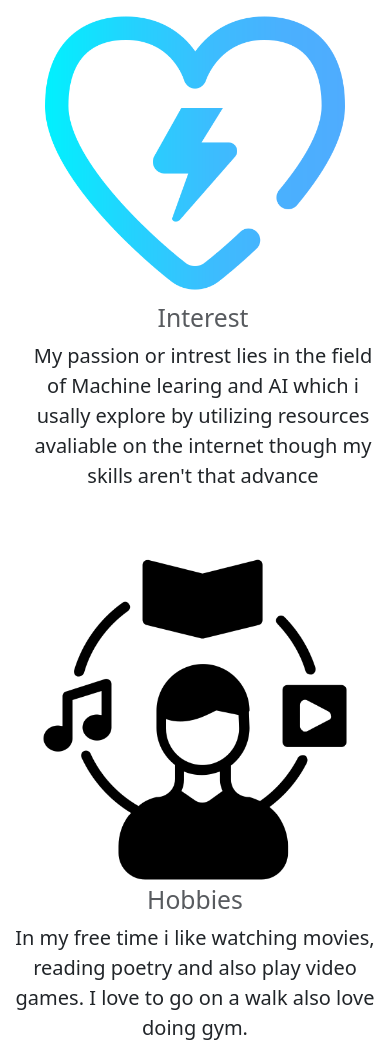
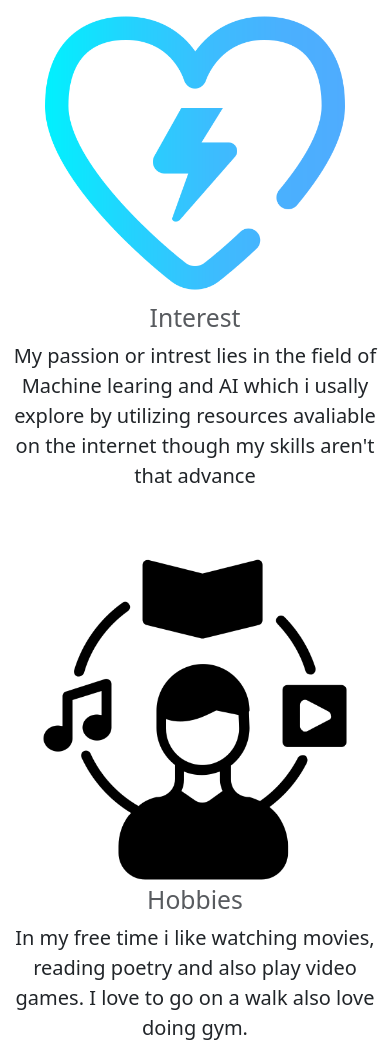
Before and after one commit to zainH474/Personal_Portfolio, a plain HTML site: page index.html in a window 390 px wide. Shown: the part 1691-2750 px from the top of the page. Drawn offline with nearby package versions, Linux system fonts and the light colour scheme.

Commit message:
safely aligned the breakpoint of margin left when the screen is expanded to certain px

```diff
--- a/index.html
+++ b/index.html
@@ -74,8 +74,8 @@
       <div class="container mt-5 d-flex flex-column-reverse flex-md-row align-items-baseline justify-content-center">
         <div class="col-sm-1"></div>
         <div class="col-md-5 col-12 text-md-start">
-          <h2 id="text-mute" class="ms-3">Interest</h2>
-          <p class="fs-5 ms-3">
+          <h2 id="text-mute" class="ms-md-3">Interest</h2>
+          <p class="fs-5 ms-md-3">
             My passion or intrest lies in the field of Machine
             learing and AI which i usally explore by utilizing
             resources avaliable on the internet though my skills
```
